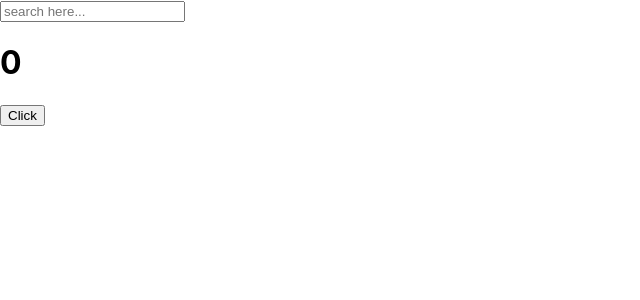
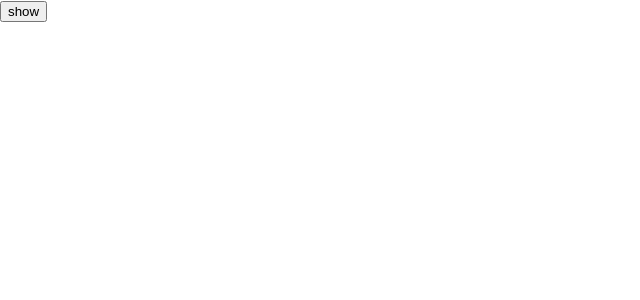
Before and after one commit to UkTheBlood/nomad-react, a React (Create React App) app in the folder nomad-coder/: page / in a window 1280 px wide. Shown: the top 300 px of the page, without its empty margins (0-640 px from the left). Built offline with nearby package versions, Linux system fonts and the light colour scheme.

Commit message:
learn cleanup

```diff
--- a/nomad-coder/src/App.jsx
+++ b/nomad-coder/src/App.jsx
@@ -1,41 +1,30 @@
-import { useState, useEffect } from 'react';
+import { useEffect, useState } from 'react';
 import './App.css';
 
+function Hello () {
+  function destroyedFn() {
+    console.log('bye :(')
+  }
+  function effectFn() {
+    console.log('created :)')    // 컴포넌트가 실행될 때만 출력
+    return destroyedFn;
+  }
+  useEffect(effectFn, [])
+
+  return <h1>Hello</h1>
+}
+
 function App() {
-  const [counter, setValue] = useState(0);
-  const [keyword, setKeyword] = useState("");
 
-  const onClick = () => setValue((prev) => prev + 1);
-  const onChange = (event) => setKeyword(event.target.value)
-
-  // console.log("call api")
-
-  const iRunOnluOnce = () => {
-    console.log('i run only one')
-  }
-
-  useEffect(iRunOnluOnce, [])
-
-  useEffect(() => {
-    if (keyword !== "" && keyword.length > 5) {
-      // 비어있지 않고, 5글자 이상의 길이만 state를 update
-      console.log("SEARCH FOR", keyword)
-    }
-  }, [keyword])
-
-  useEffect(() => {
-      console.log("i run when 'counter' changes")
-  }, [counter])   // 새로고침 했을 때에도 적용됨
-
-
+  const [showing, setShowing] = useState(false);
+  const onClick = () => setShowing((prev) => !prev)
 
   return (
     <>
       <div>
-        <input value={keyword} onChange={onChange} type="text" placeholder="search here..." />
-        <h1>{counter}</h1>
+        {showing ? <Hello /> : null}
+        <button onClick={onClick}>{showing ? "hide" : "show"}</button>
       </div>
-      <button onClick={onClick}> Click </button>
     </>
   );
 }
```
Also changed, not shown: nomad-coder/src/components/UseEffect1.jsx (added, +48 -0 lines).
